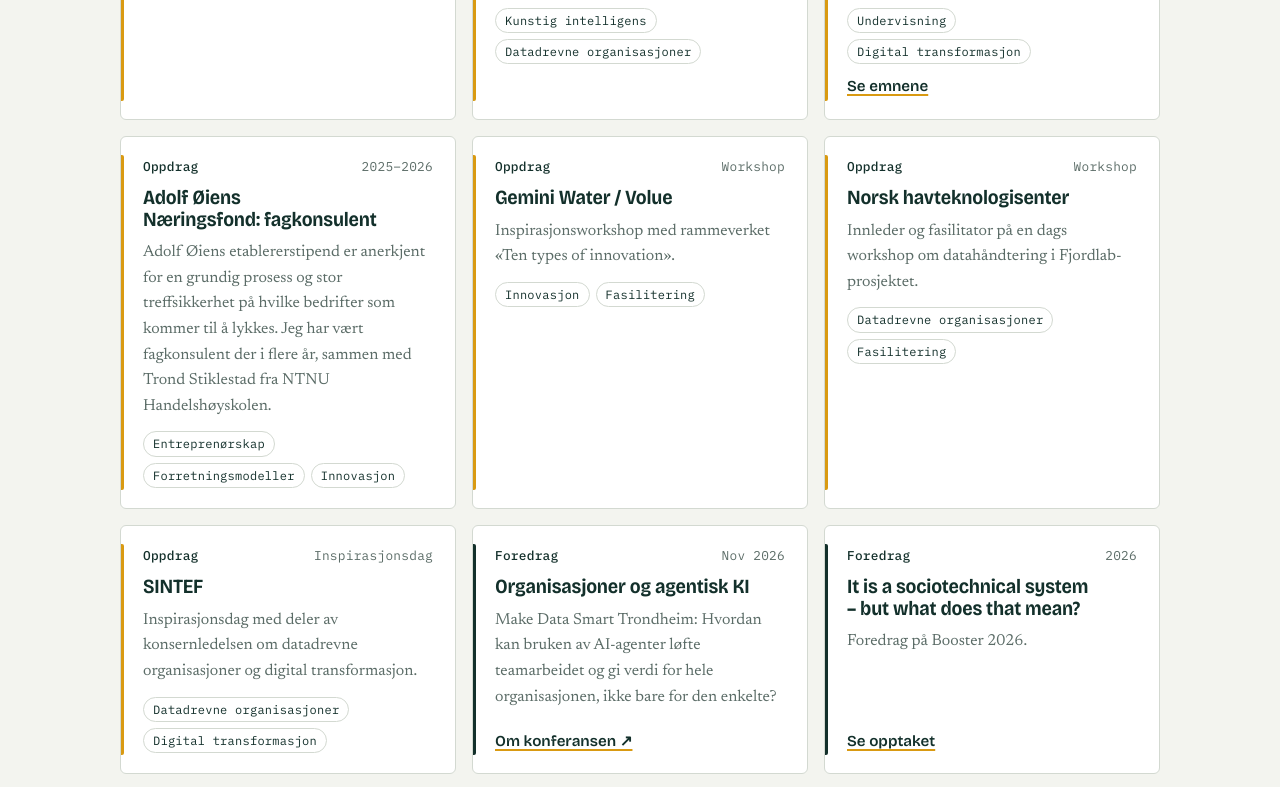
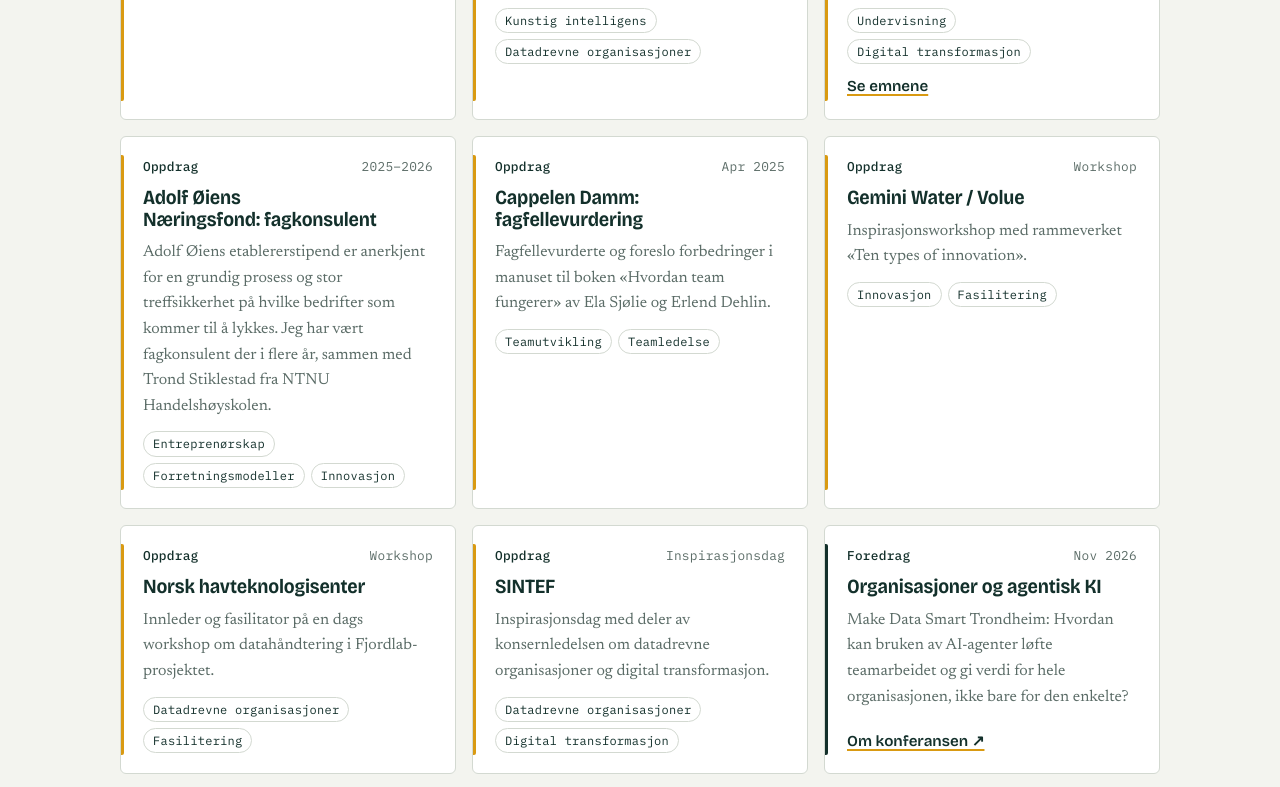
Before and after one commit to wuffa-wuco/website, a plain HTML site: page index.html in a window 1280 px wide. Shown: the part 2060-2847 px from the top of the page. Drawn offline with nearby package versions, Linux system fonts and the light colour scheme.

Commit message:
Nytt oppdrag: fagfellevurdering for Cappelen Damm
Co-Authored-By: Claude Opus 5.5 <noreply@anthropic.com>
Claude-Session: https://claude.ai/code/session_01CscwDUidDBN5Loi12XpBb5

```diff
--- a/index.html
+++ b/index.html
@@ -351,6 +351,7 @@ const FEED = [
   { type: "Oppdrag", when: "Ledermøte", title: "Trondheim Symfoniorkester: rådgiver", text: "Ledelsen i Trondheim Symfoniorkester lurte på hvordan de skulle ta tak i KI. Oppdraget besto av at jeg holdt et innlegg og la til rette for dialog på et ledermøte.", tags: ["Kunstig intelligens", "Datadrevne organisasjoner"] },
   { type: "Oppdrag", when: "2025–2026", title: "NTNU Handelshøyskolen: faglærer", text: "Faglærer i fire emner, blant annet Digital transformasjon i organisasjoner, Teknologibasert forretningsutvikling og Teknologiforståelse.", url: "#undervisning", link: "Se emnene", tags: ["Undervisning", "Digital transformasjon"] },
   { type: "Oppdrag", when: "2025–2026", title: "Adolf Øiens Næringsfond: fagkonsulent", text: "Adolf Øiens etablererstipend er anerkjent for en grundig prosess og stor treffsikkerhet på hvilke bedrifter som kommer til å lykkes. Jeg har vært fagkonsulent der i flere år, sammen med Trond Stiklestad fra NTNU Handelshøyskolen.", tags: ["Entreprenørskap", "Forretningsmodeller", "Innovasjon"] },
+  { type: "Oppdrag", when: "Apr 2025", title: "Cappelen Damm: fagfellevurdering", text: "Fagfellevurderte og foreslo forbedringer i manuset til boken «Hvordan team fungerer» av Ela Sjølie og Erlend Dehlin.", tags: ["Teamutvikling", "Teamledelse"] },
   { type: "Oppdrag", when: "Workshop", title: "Gemini Water / Volue", text: "Inspirasjonsworkshop med rammeverket «Ten types of innovation».", tags: ["Innovasjon", "Fasilitering"] },
   { type: "Oppdrag", when: "Workshop", title: "Norsk havteknologisenter", text: "Innleder og fasilitator på en dags workshop om datahåndtering i Fjordlab-prosjektet.", tags: ["Datadrevne organisasjoner", "Fasilitering"] },
   { type: "Oppdrag", when: "Inspirasjonsdag", title: "SINTEF", text: "Inspirasjonsdag med deler av konsernledelsen om datadrevne organisasjoner og digital transformasjon.", tags: ["Datadrevne organisasjoner", "Digital transformasjon"] },
```
